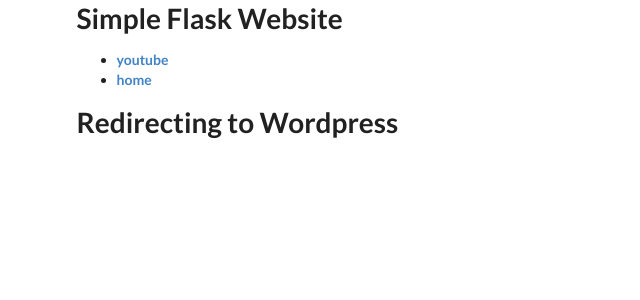
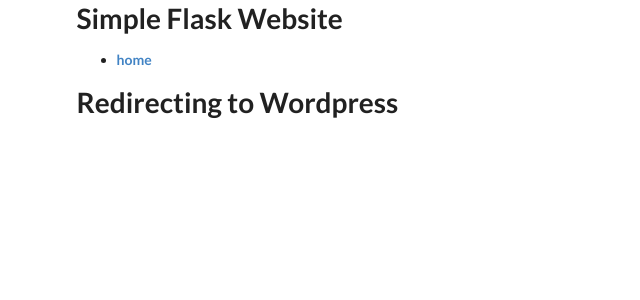
Before and after one commit to jakeb1090/WPredirect, a Flask app: template templates/home.html in a window 1280 px wide. Shown: the top 300 px of the page, without its empty margins (0-640 px from the left). Run offline with Flask 2, Linux system fonts and the light colour scheme; the template is opened without the code that fills it, so the values that code supplies are empty; some libraries are stand-ins or nearby versions.

Commit message:
Update layout.html

```diff
--- a/templates/layout.html
+++ b/templates/layout.html
@@ -15,7 +15,7 @@
             <strong>
                <nav>
                   <ul class="menu">
-                     <li><a href="'http://www.youtube.com">youtube</a></li>
+<!--                      <li><a href="'http://www.youtube.com">youtube</a></li> -->
                      <li><a href="{{ url_for('home') }}">home</a></li>
                   </ul>
                </nav>
```
